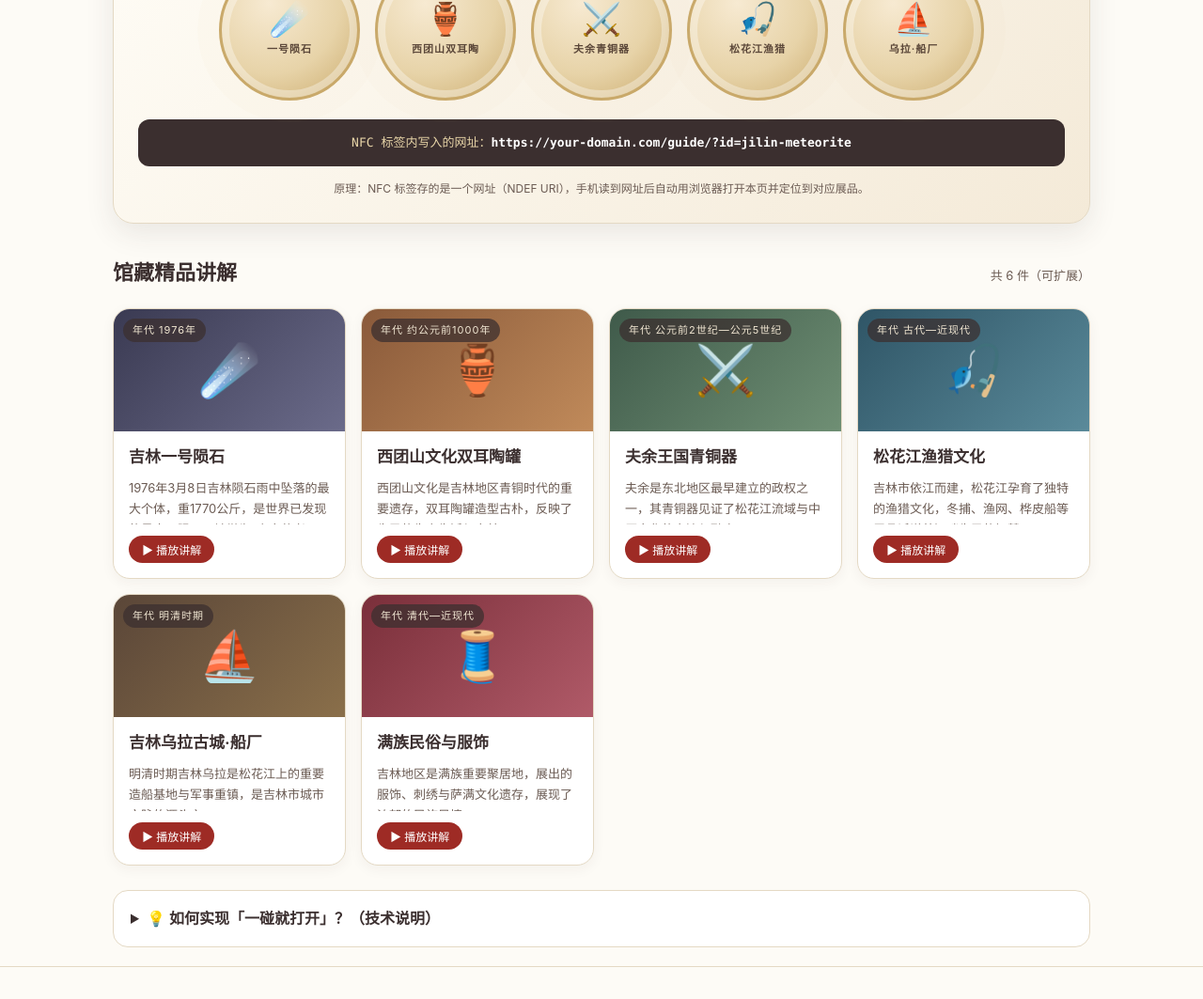
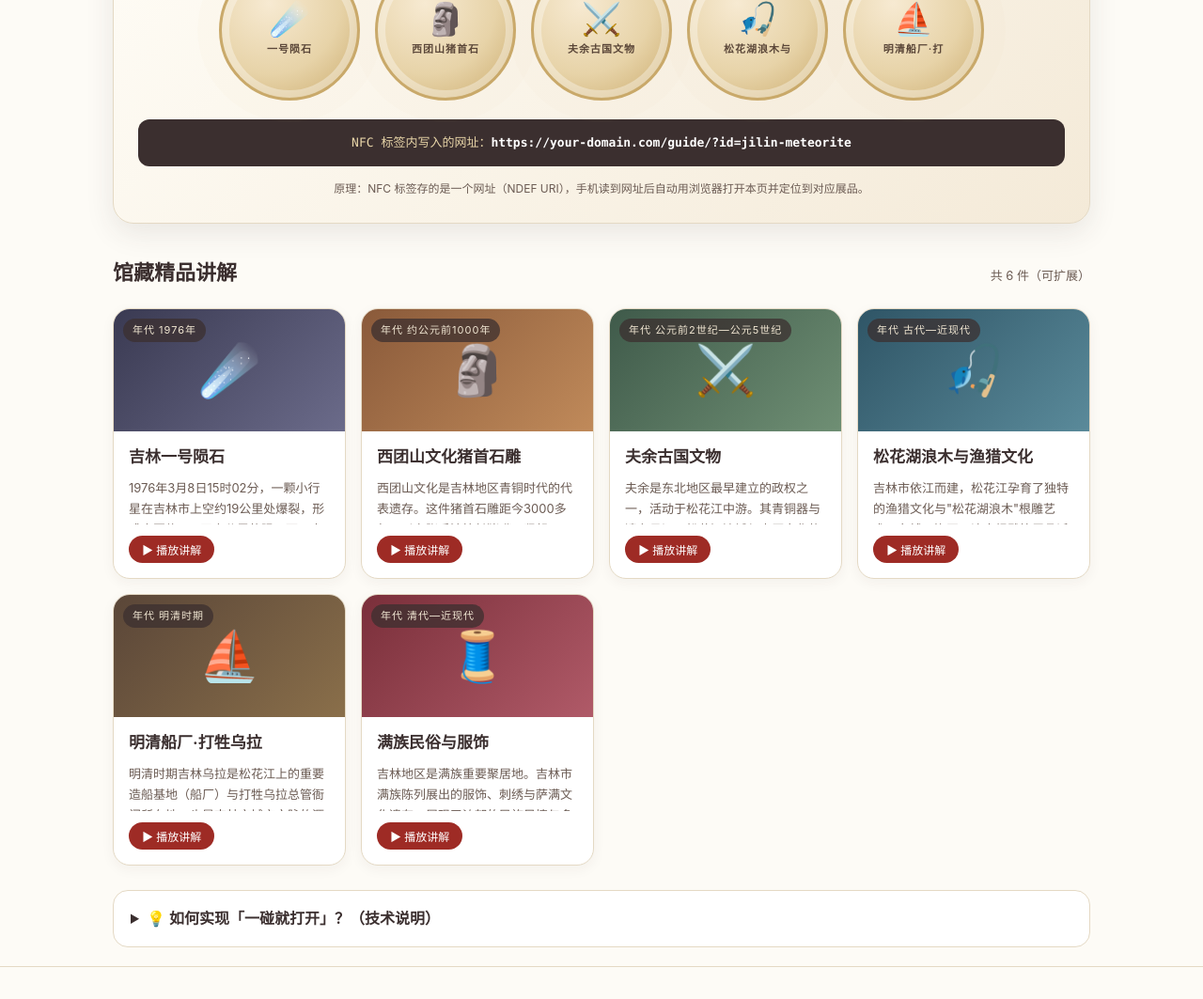
Before and after one commit to chenyilong-ux/jilin-museum-guide, a plain HTML site: page index.html in a window 1280 px wide. Shown: the part 525-1588 px from the top of the page at 94% size. Drawn offline with Linux system fonts and the light colour scheme.

Commit message:
update exhibit content

```diff
--- a/index.html
+++ b/index.html
@@ -269,42 +269,42 @@ const EXHIBITS = [
   {
     id:'jilin-meteorite',
     icon:'☄️', era:'1976年',
-    zh:{name:'吉林一号陨石', desc:'1976年3月8日吉林陨石雨中坠落的最大个体，重1770公斤，是世界已发现的最大石陨石，被誉为"宇宙使者"。'},
-    en:{name:'Jilin No.1 Meteorite', desc:'The largest individual of the Jilin meteorite shower on 8 March 1976. At 1770 kg, it is the largest stony meteorite ever found on Earth.'},
-    facts:['重约 1770 公斤，世界最大石陨石','1976年3月8日陨落于吉林','表面可见熔壳与气印']
+    zh:{name:'吉林一号陨石', desc:'1976年3月8日15时02分，一颗小行星在吉林市上空约19公里处爆裂，形成方圆约500平方公里的陨石雨。吉林一号陨石重1770公斤，是世界最大的单体石陨石，已载入吉尼斯世界纪录。'},
+    en:{name:'Jilin No.1 Meteorite', desc:'On 8 March 1976, an asteroid burst about 19 km above Jilin City, creating a meteorite shower. At 1770 kg, Jilin No.1 is the largest single stony meteorite on Earth and is listed in the Guinness World Records.'},
+    facts:['重1770公斤，世界最大单体石陨石','1976年3月8日15时02分陨落','震波相当于1.7级地震','H球粒陨石，表面有熔壳与气印']
   },
   {
     id:'xituanshan-pottery',
-    icon:'🏺', era:'约公元前1000年',
-    zh:{name:'西团山文化双耳陶罐', desc:'西团山文化是吉林地区青铜时代的重要遗存，双耳陶罐造型古朴，反映了先民的生产生活与审美。'},
-    en:{name:'Xituanshan Culture Twin-handle Pottery Jar', desc:'A key Bronze Age culture of the Jilin area. The twin-handle jars are rustic in form, reflecting early settlers\' daily life and aesthetics.'},
-    facts:['西团山文化为吉林青铜时代代表','距今约 3000 年','手制夹砂陶，火候较低']
+    icon:'🗿', era:'约公元前1000年',
+    zh:{name:'西团山文化猪首石雕', desc:'西团山文化是吉林地区青铜时代的代表遗存。这件猪首石雕距今3000多年，以夸张手法拉长猪嘴、竖起双耳，很可能是当时的权杖，体现了先民高超的石雕艺术。'},
+    en:{name:'Xituanshan Culture Pig-head Stone Carving', desc:'A key Bronze Age culture of the Jilin area. This 3000-year-old pig-head carving, likely a scepter, shows the high stone-carving skill of early settlers.'},
+    facts:['青铜时代西团山文化遗物','距今3000多年','造型夸张，可能为权杖']
   },
   {
     id:'fuyu-bronze',
     icon:'⚔️', era:'公元前2世纪—公元5世纪',
-    zh:{name:'夫余王国青铜器', desc:'夫余是东北地区最早建立的政权之一，其青铜器见证了松花江流域与中原文化的交流与融合。'},
-    en:{name:'Fuyu Kingdom Bronze Ware', desc:'Fuyu was among the earliest polities in Northeast China. Its bronzes testify to cultural exchange along the Songhua River.'},
-    facts:['夫余为东北最早政权之一','活动于松花江中游','青铜器兼具游牧与中原风格']
+    zh:{name:'夫余古国文物', desc:'夫余是东北地区最早建立的政权之一，活动于松花江中游。其青铜器与遗存见证了松花江流域与中原文化的交流融合，是"松江万古流"历史陈列的重要篇章。'},
+    en:{name:'Fuyu Kingdom Relics', desc:'Fuyu was among the earliest polities in Northeast China, along the middle Songhua River. Its bronzes testify to cultural exchange with the Central Plains.'},
+    facts:['夫余为东北最早政权之一','活动于松花江中游','见证与中原文化交流']
   },
   {
     id:'songhua-fishing',
     icon:'🎣', era:'古代—近现代',
-    zh:{name:'松花江渔猎文化', desc:'吉林市依江而建，松花江孕育了独特的渔猎文化，冬捕、渔网、桦皮船等展品诉说着江畔先民的智慧。'},
-    en:{name:'Songhua River Fishing & Hunting Culture', desc:'Jilin City grew by the river. Winter fishing, nets and birch-bark boats tell the wisdom of riverside peoples.'},
-    facts:['松花江孕育渔猎文明','冬捕为重要民俗','桦皮船为特色展品']
+    zh:{name:'松花湖浪木与渔猎文化', desc:'吉林市依江而建，松花江孕育了独特的渔猎文化与"松花湖浪木"根雕艺术。冬捕、渔网、浪木根雕等展品诉说着江畔先民的智慧与地域文化精粹。'},
+    en:{name:'Songhua Lake Driftwood & Fishing Culture', desc:'Jilin City grew by the river. Winter fishing, nets and Songhua Lake driftwood root-carving tell the wisdom of riverside peoples.'},
+    facts:['松花江孕育渔猎文明','冬捕为重要民俗','松花湖浪木根雕为地域文化精粹']
   },
   {
     id:'jilin-wula',
     icon:'⛵', era:'明清时期',
-    zh:{name:'吉林乌拉古城·船厂', desc:'明清时期吉林乌拉是松花江上的重要造船基地与军事重镇，是吉林市城市文脉的源头之一。'},
-    en:{name:'Jilin Ula Ancient City & Shipyard', desc:'A key shipbuilding base and military town on the Songhua River during the Ming-Qing era, the root of Jilin City.'},
-    facts:['明清重要船厂与军事重镇','吉林市城市文脉源头','松花江航运要冲']
+    zh:{name:'明清船厂·打牲乌拉', desc:'明清时期吉林乌拉是松花江上的重要造船基地（船厂）与打牲乌拉总管衙门所在地，也是吉林市城市文脉的源头之一。'},
+    en:{name:'Ming-Qing Shipyard & Dasheng Ula', desc:'A key shipbuilding base and military town on the Songhua River during the Ming-Qing era, the root of Jilin City.'},
+    facts:['明清重要造船基地与军事重镇','打牲乌拉总管衙门所在地','吉林市城市文脉源头']
   },
   {
     id:'manchu-folk',
     icon:'🧵', era:'清代—近现代',
-    zh:{name:'满族民俗与服饰', desc:'吉林地区是满族重要聚居地，展出的服饰、刺绣与萨满文化遗存，展现了浓郁的民族风情。'},
+    zh:{name:'满族民俗与服饰', desc:'吉林地区是满族重要聚居地。吉林市满族陈列展出的服饰、刺绣与萨满文化遗存，展现了浓郁的民族风情与多元一体的文化脉络。'},
     en:{name:'Manchu Folk Culture & Costume', desc:'A major Manchu settlement area; costumes, embroidery and shamanic relics show rich ethnic heritage.'},
     facts:['满族重要聚居地','服饰刺绣工艺精湛','萨满文化遗存丰富']
   }
@@ -319,12 +319,30 @@ function getParam(name){
   return u.get(name);
 }
 
-// ===== 语音讲解（Web Speech API）=====
-function speak(text){
+// ===== AI 多语言语音接口（可选，替换浏览器合成）=====
+// 填入你的 TTS 后端地址即可启用 AI 语音。接口约定：返回 JSON { audio: "音频URL" }
+// 后端可用讯飞/阿里云/微软 Azure TTS，经 Serverless Function 转发密钥（勿把密钥暴露在前端）。
+const TTS_ENDPOINT = '';
+
+// ===== 语音讲解（AI 语音优先，浏览器合成为兜底）=====
+async function speak(text){
+  const lang = curLang.v==='zh' ? 'zh-CN' : curLang.v==='en' ? 'en-US' : curLang.v==='ja' ? 'ja-JP' : 'ko-KR';
+  if(TTS_ENDPOINT){
+    try{
+      setDot(true);
+      const res = await fetch(`${TTS_ENDPOINT}?text=${encodeURIComponent(text)}&lang=${lang}`);
+      const data = await res.json();
+      const audio = new Audio(data.audio);
+      audio.onended = ()=>setDot(false);
+      audio.onerror = ()=>setDot(false);
+      await audio.play();
+      return;
+    }catch(e){ setDot(false); }
+  }
   if(!('speechSynthesis' in window)){ alert('当前浏览器不支持语音合成，请用 Chrome/Edge/Safari。'); return; }
   if(speaking){ window.speechSynthesis.cancel(); }
   const u = new SpeechSynthesisUtterance(text);
-  u.lang = curLang.v==='zh' ? 'zh-CN' : curLang.v==='en' ? 'en-US' : curLang.v==='ja' ? 'ja-JP' : 'ko-KR';
+  u.lang = lang;
   u.rate = 0.92;
   const voices = window.speechSynthesis.getVoices();
   const pick = voices.find(v=>v.lang.toLowerCase().startsWith(u.lang));
```
